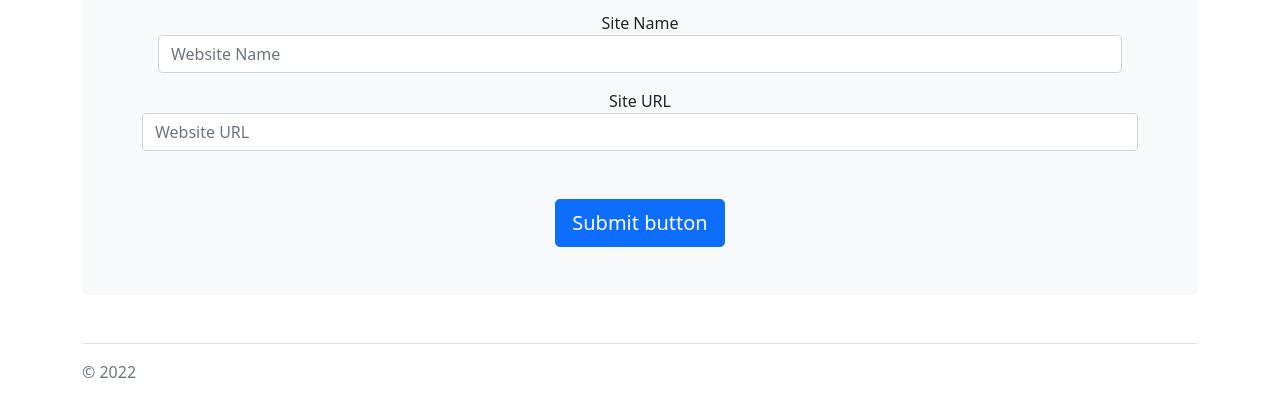
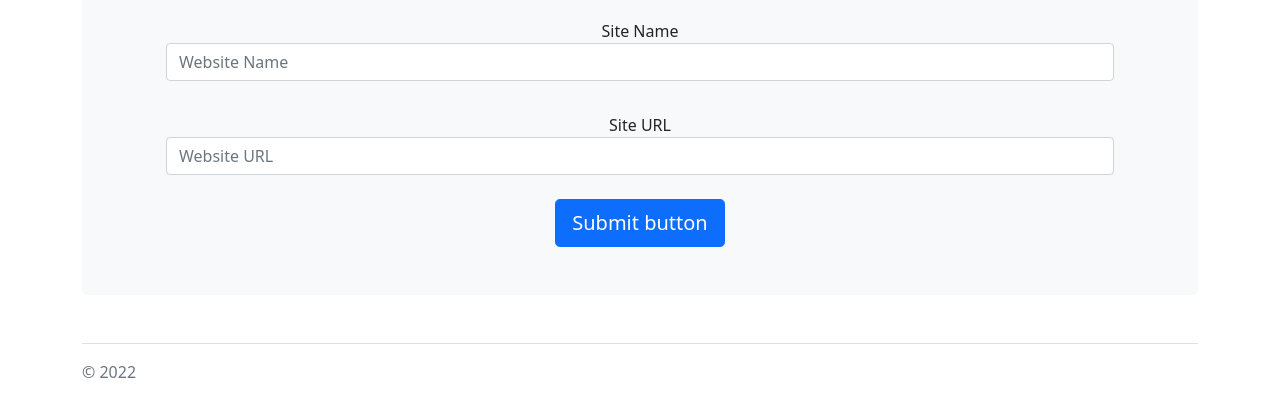
Before and after one commit to joeseffdl/joeseffdl.github.io, a plain HTML site: page jsbookmark/index.html in a window 1280 px wide. Shown: the part 212-628 px from the top of the page. Drawn offline with Linux system fonts and the light colour scheme.

Commit message:
Update index.html

```diff
--- a/jsbookmark/index.html
+++ b/jsbookmark/index.html
@@ -25,17 +25,17 @@
         </header>
 
         <div class="p-5 mb-4  bg-light rounded-3">
-        <div class="container-fluid text-center ">
+        <div class="container-fluid text-center">
             <h2 class="display-5 fw-bold">Book Your Favorite Sites</h2>
             <form id="myForm">
                 <!-- Website Name Input -->
-                <div class="form-group m-3">
+                <div class="form-group m-3 p-2">
                     <label>Site Name</label>
                     <input type="text" class="form-control" id="siteName" placeholder="Website Name">
                 </div>
 
                 <!-- Website URL Input  -->
-                <div class="form-group mb-5">
+                <div class="form-group m-3 p-2">
                     <label>Site URL</label>
                     <input type="text" class="form-control" id="siteUrl" placeholder="Website URL">
                 </div>
```
